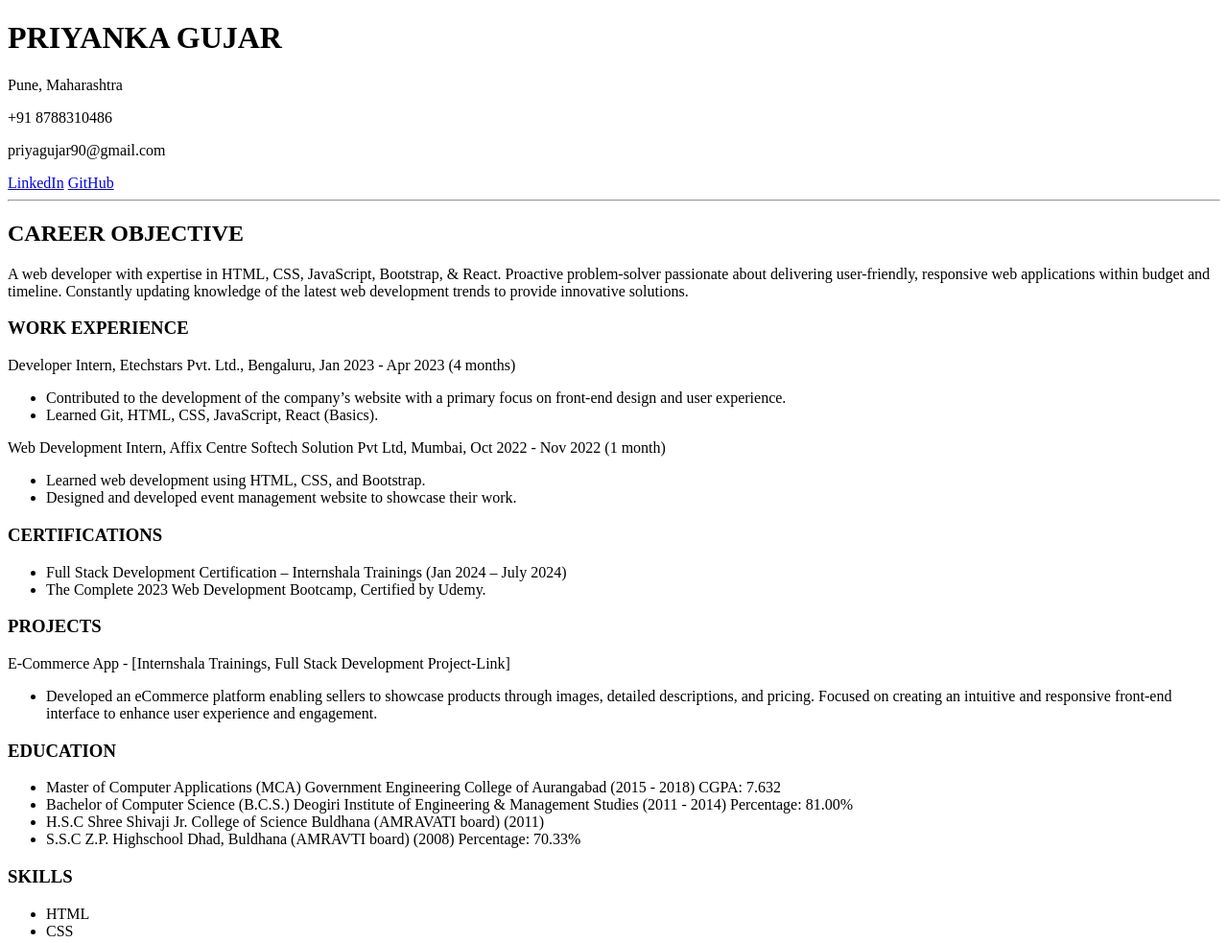
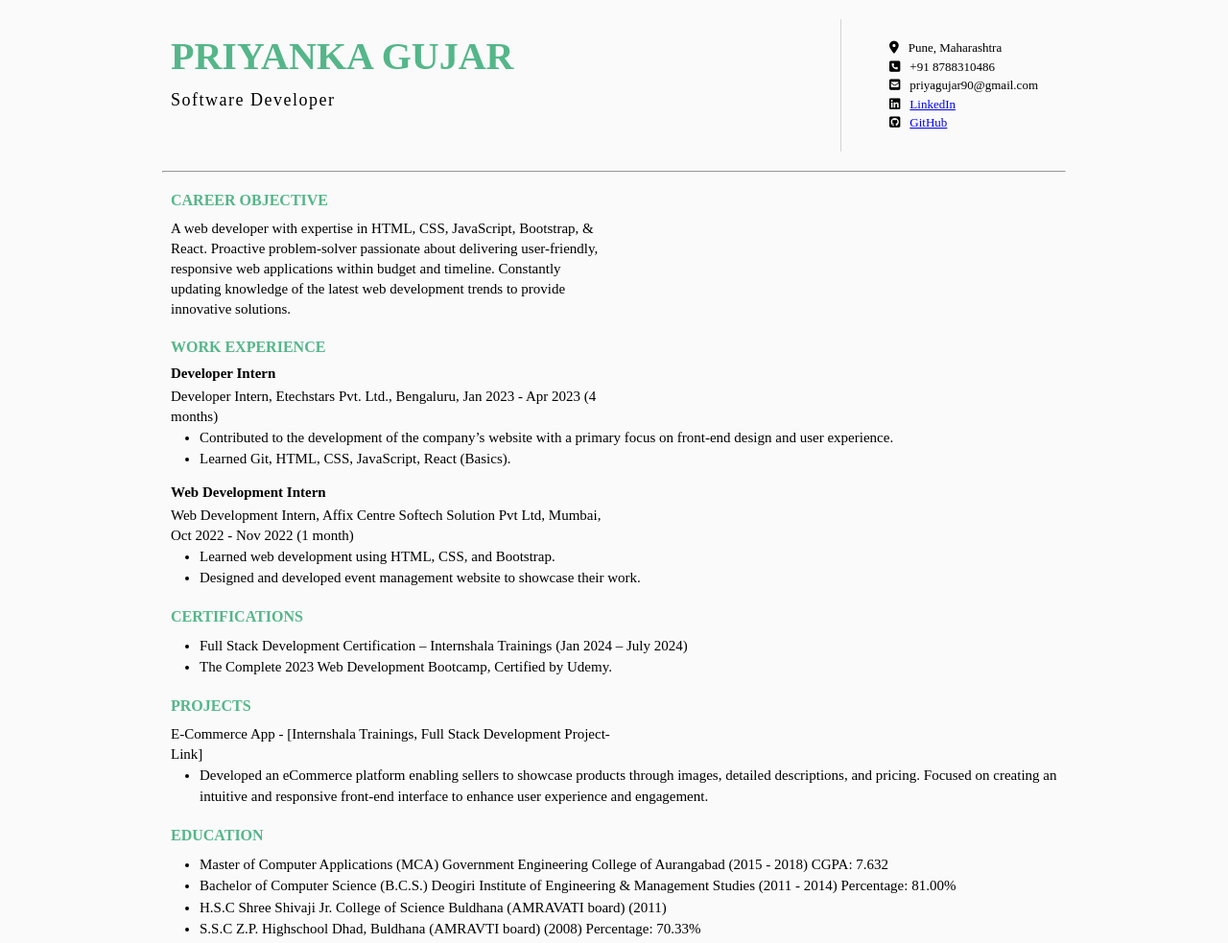
Before and after one commit to priya2612/OnlineResume, a plain HTML site: page index.html in a window 1280 px wide. Shown: the top 983 px of the page at 96% size. Drawn offline with Linux system fonts and the light colour scheme.

Commit message:
Add files via upload

```diff
--- a/index.html
+++ b/index.html
@@ -4,58 +4,91 @@
     <meta charset="UTF-8" />
     <meta name="viewport" content="width=device-width, initial-scale=1.0" />
     <title>Portfolio</title>
+    <link rel="stylesheet" href="style.css" />
+    <!-- font-awsome -->
+    <script
+      src="https://kit.fontawesome.com/c198b85cdc.js"
+      crossorigin="anonymous"
+    ></script>
   </head>
   <body>
+    <div class="container title-container">
+      <div class="main-title">
         <h1>PRIYANKA GUJAR</h1>
+        <p>Software Developer</p>
+      </div>
+      <div class="contact-info">
+        <ul>
+          <li><i class="fa-solid fa-location-dot"></i>Pune, Maharashtra</li>
+          <li><i class="fa-solid fa-square-phone"></i>+91 8788310486</li>
+          <li>
+            <i class="fa-solid fa-square-envelope"></i>priyagujar90@gmail.com
+          </li>
+          <li>
+            <i class="fa-brands fa-linkedin"></i
+            ><a href="https://bit.ly/4aqbW63">LinkedIn</a>
+          </li>
+          <li>
+            <i class="fa-brands fa-square-github"></i
+            ><a href="https:/github.com/priya2612 ">GitHub</a>
+          </li>
+        </ul>
+      </div>
+    </div>
 
-    <p>Pune, Maharashtra</p>
-    <p>+91 8788310486</p>
-    <p>priyagujar90@gmail.com</p>
-    <a href="https://bit.ly/4aqbW63">LinkedIn</a>
-    <a href="https:/github.com/priya2612 ">GitHub</a>
     <hr />
-
-    <h2>CAREER OBJECTIVE</h2>
+    <div class="container objective-container">
+      <h3>CAREER OBJECTIVE</h3>
       <p>
         A web developer with expertise in HTML, CSS, JavaScript, Bootstrap, &
-      React. Proactive problem-solver passionate about delivering user-friendly,
-      responsive web applications within budget and timeline. Constantly
-      updating knowledge of the latest web development trends to provide
-      innovative solutions.
+        React. Proactive problem-solver passionate about delivering
+        user-friendly, responsive web applications within budget and timeline.
+        Constantly updating knowledge of the latest web development trends to
+        provide innovative solutions.
       </p>
-
+    </div>
+    <div class="container">
       <h3>WORK EXPERIENCE</h3>
+      <div class="experience1">
+        <h4>Developer Intern</h4>
         <p>
-      Developer Intern, Etechstars Pvt. Ltd., Bengaluru, Jan 2023 - Apr 2023 (4
-      months)
+          Developer Intern, Etechstars Pvt. Ltd., Bengaluru, Jan 2023 - Apr 2023
+          (4 months)
         </p>
         <ul>
           <li>
-        Contributed to the development of the company’s website with a primary
-        focus on front-end design and user experience.
+            Contributed to the development of the company’s website with a
+            primary focus on front-end design and user experience.
           </li>
           <li>Learned Git, HTML, CSS, JavaScript, React (Basics).</li>
         </ul>
+      </div>
+      <div class="experience2">
+        <h4>Web Development Intern</h4>
         <p>
-      Web Development Intern, Affix Centre Softech Solution Pvt Ltd, Mumbai, Oct
-      2022 - Nov 2022 (1 month)
+          Web Development Intern, Affix Centre Softech Solution Pvt Ltd, Mumbai,
+          Oct 2022 - Nov 2022 (1 month)
         </p>
         <ul>
           <li>Learned web development using HTML, CSS, and Bootstrap.</li>
           <li>
-        Designed and developed event management website to showcase their work.
+            Designed and developed event management website to showcase their
+            work.
           </li>
         </ul>
-
+      </div>
+    </div>
+    <div class="container certification-container">
       <h3>CERTIFICATIONS</h3>
       <ul>
         <li>
-        Full Stack Development Certification – Internshala Trainings (Jan 2024 –
-        July 2024)
+          Full Stack Development Certification – Internshala Trainings (Jan 2024
+          – July 2024)
         </li>
         <li>The Complete 2023 Web Development Bootcamp, Certified by Udemy.</li>
       </ul>
-
+    </div>
+    <div class="container projects-container">
       <h3>PROJECTS</h3>
       <p>
         E-Commerce App - [Internshala Trainings, Full Stack Development
@@ -64,42 +97,53 @@
       <ul>
         <li>
           Developed an eCommerce platform enabling sellers to showcase products
-        through images, detailed descriptions, and pricing. Focused on creating
-        an intuitive and responsive front-end interface to enhance user
-        experience and engagement.
+          through images, detailed descriptions, and pricing. Focused on
+          creating an intuitive and responsive front-end interface to enhance
+          user experience and engagement.
         </li>
       </ul>
-
+    </div>
+    <div class="container">
       <h3>EDUCATION</h3>
       <ul>
         <li>
-        Master of Computer Applications (MCA) Government Engineering College of
-        Aurangabad (2015 - 2018) CGPA: 7.632
+          Master of Computer Applications (MCA) Government Engineering College
+          of Aurangabad (2015 - 2018) CGPA: 7.632
         </li>
         <li>
-        Bachelor of Computer Science (B.C.S.) Deogiri Institute of Engineering &
-        Management Studies (2011 - 2014) Percentage: 81.00%
+          Bachelor of Computer Science (B.C.S.) Deogiri Institute of Engineering
+          & Management Studies (2011 - 2014) Percentage: 81.00%
         </li>
         <li>
           H.S.C Shree Shivaji Jr. College of Science Buldhana (AMRAVATI board)
           (2011)
         </li>
         <li>
-        S.S.C Z.P. Highschool Dhad, Buldhana (AMRAVTI board) (2008) Percentage:
-        70.33%
+          S.S.C Z.P. Highschool Dhad, Buldhana (AMRAVTI board) (2008)
+          Percentage: 70.33%
         </li>
       </ul>
-
+    </div>
+    <div class="container">
       <h3>SKILLS</h3>
+      <div class="skills-list">
+        <div class="list1">
           <ul>
             <li>HTML</li>
             <li>CSS</li>
             <li>JavaScript</li>
             <li>React</li>
+          </ul>
+        </div>
+        <div class="list2">
+          <ul>
             <li>NodeJS</li>
             <li>MongoDB</li>
             <li>MySQL</li>
             <li>Git</li>
           </ul>
+        </div>
+      </div>
+    </div>
   </body>
 </html>
--- /dev/null
+++ b/style.css
@@ -0,0 +1,82 @@
+/*
+#fafafa- background color, #
+#54b689-headings */
+* {
+  margin: 0;
+  padding: 0;
+  box-sizing: border-box;
+}
+body {
+  font-family: "Times New Roman", Times, serif;
+  font-size: 15px;
+  background-color: #fafafa;
+  margin: 0px 10%;
+}
+h2 {
+  font-size: 1.5rem;
+  color: #54b689;
+  margin-bottom: 10px;
+}
+h3 {
+  font-size: 1rem;
+  color: #54b689;
+  margin-bottom: 10px;
+}
+h4 {
+  margin-bottom: 5px;
+}
+hr {
+  margin: auto 4%;
+  color: #54b689;
+  background-color: #54b689;
+}
+
+p {
+  width: 50%;
+  line-height: 1.4;
+  letter-spacing: 1.1;
+}
+li {
+  margin-left: 30px;
+  line-height: 1.5;
+}
+.container {
+  margin: 20px 50px;
+}
+.title-container {
+  display: flex;
+  justify-content: space-between;
+}
+.title-container h1 {
+  color: #54b689;
+  padding-top: 15px;
+  font-size: 2.5rem;
+  letter-spacing: 1.2;
+}
+.title-container p {
+  font-size: 18px;
+  letter-spacing: 1.5px;
+  margin-top: 10px;
+}
+.title-container ul li {
+  list-style: none;
+  line-height: 1.5;
+  font-size: 13px;
+}
+.fa-solid,
+.fa-brands {
+  margin-right: 10px;
+}
+.contact-info {
+  border-left: 1px solid lightgrey;
+  padding: 20px;
+}
+
+.experience1,
+.experience2 {
+  margin-bottom: 15px;
+}
+
+.skills-list {
+  display: flex;
+}
```
Lines whose indentation alone changed are shown as unchanged.
